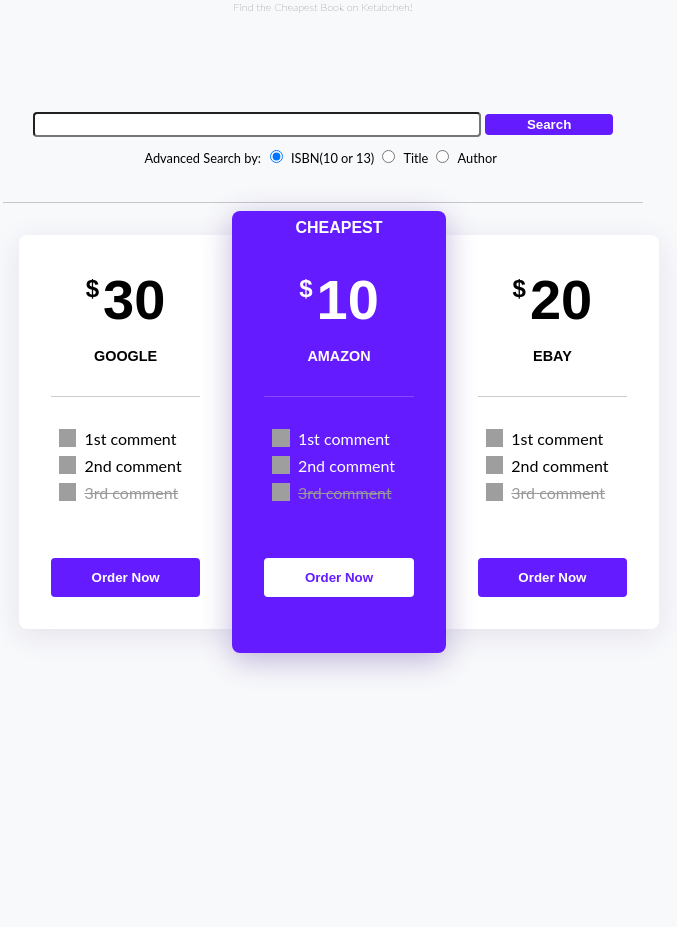
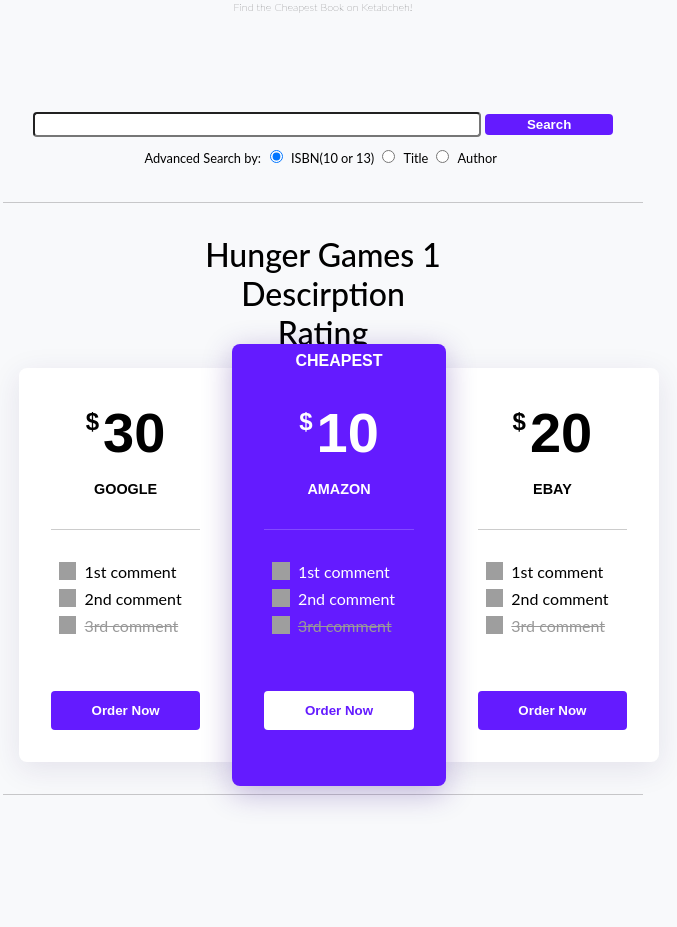
Before and after one commit to mooretrev/Ketabcheh-Deployment, a Django app: page /keta/ in a window 1280 px wide. Shown: the part 192-1119 px from the top of the page, without its empty margins (317-994 px from the left). Before the commit the page ends 866 px from the top, so only its background shows below. Run offline with Django 3.2, Linux system fonts and the light colour scheme; grey boxes are pictures that could not be loaded.

Commit message:
commit before olins merge

```diff
--- a/keta/Book.py
+++ b/keta/Book.py
@@ -6,7 +6,6 @@
         self.stars = _stars
         self.prices = []
         self.vendors = []
-        self.book_cover = _book_cover
         self.author = _author
         self.publisher = _publisher
         self.year = _year
--- a/keta/ProcessRequest.py
+++ b/keta/ProcessRequest.py
@@ -56,5 +56,6 @@
 
 # print(book_run_api_call('1464108730'))
 # print(good_book_review('1464108730'))
-print(book_run_api_call('1464108730'))
+# print(book_run_api_call('1464108730'))
 # print(google_books_search_by_isbn('1464108730'))
+print(google_books_search_by_title('hunger games'))
--- a/keta/templates/keta/index.html
+++ b/keta/templates/keta/index.html
@@ -72,8 +72,15 @@
                 {% endfor %}
             {% endif %}
 
-            <div class="divider"></div>
     </div>
+                    <div class="divider"></div>
+
+
+        <h1>Hunger Games 1</h1>
+        <h1>Descirption</h1>
+        <h1>Rating</h1>
+
+
 
     <div>
     <section class="price-comparison">
@@ -156,6 +163,10 @@
       </section>
     </div>
 
+         <div class="divider"></div>
+
+
+
 
 </body>
 
```
